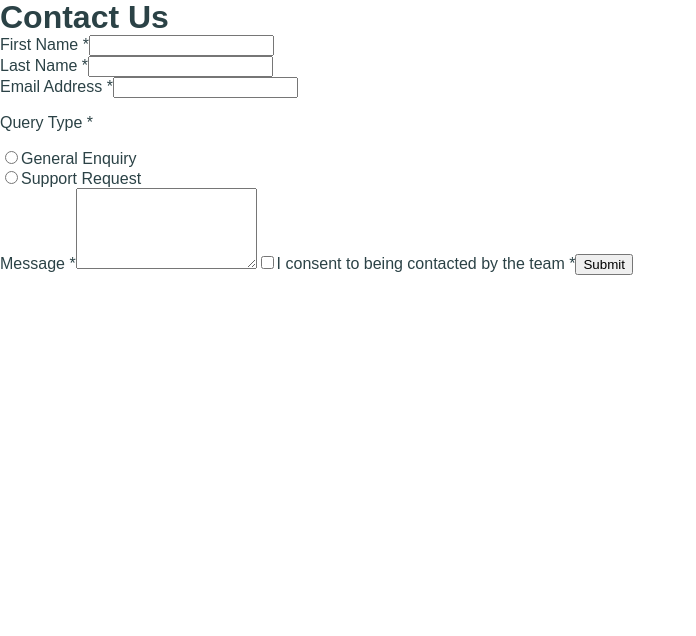
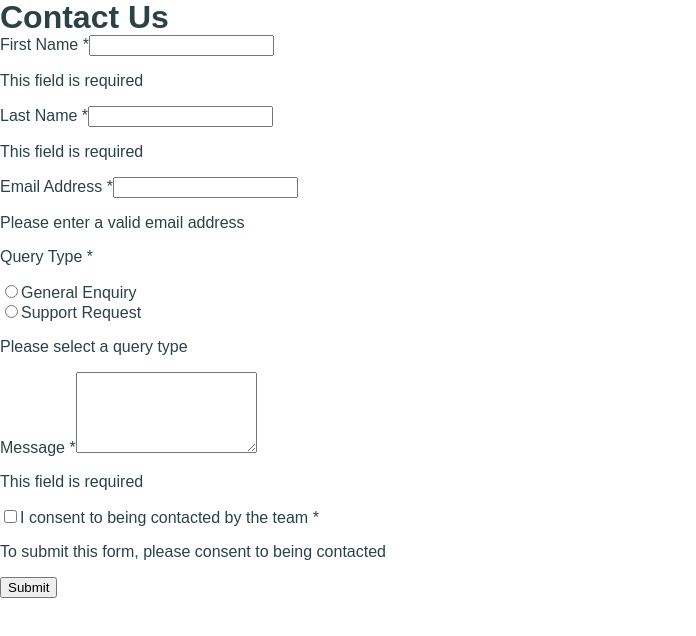
Before and after one commit to jpzs444/contact-form, a React (Vite) app: page / in a window 1280 px wide. Shown: the top 636 px of the page, without its empty margins (0-696 px from the left). Built offline with nearby package versions, Linux system fonts and the light colour scheme; a web font is replaced by a local one.

Commit message:
refactor: Improve structure of elements and use BEM convention

```diff
--- a/src/App.jsx
+++ b/src/App.jsx
@@ -1,49 +1,62 @@
 function App() {
   return(
     <div>
-      <h1>Contact Us</h1>
-      <form action="">
+      <form className="form" action="">
+        <h1 className="form__title">Contact Us</h1>
         {/* For name */}
-        <div>
-          <div>
-            <label htmlFor="first_name">First Name <span>*</span></label>
-            <input type="text" name="first_name" id="first_name" autoComplete="given-name" aria-autocomplete="both" required aria-required="true" aria-describedby="first_name-error" aria-invalid="true"/>
-            <p style={{ display: 'none' }} id="first_name-error" role="alert">This field is required</p>
+        <div className="name-wrapper">
+          <div className="field">
+            <label htmlFor="first_name">First Name <span className="asterisk">*</span></label>
+            <input type="text" className="field__string-input" name="first_name" id="first_name" autoComplete="given-name" aria-autocomplete="both" required aria-required="true" aria-describedby="first_name-error" aria-invalid="true"/>
+            <p className="field__error" id="first_name-error" role="alert">This field is required</p>
           </div>
-          <div>
-            <label htmlFor="last_name">Last Name <span>*</span></label>
-            <input type="text" name="last_name" id="last_name" autoComplete="family-name" aria-autocomplete="both" required aria-required="true" aria-describedby="last_name-error" aria-invalid="true"/>
-            <p style={{ display: 'none' }} id="last_name-error" role="alert">This field is required</p>
+          <div className="field">
+            <label htmlFor="last_name">Last Name <span className="asterisk">*</span></label>
+            <input type="text" className="field__string-input" name="last_name" id="last_name" autoComplete="family-name" aria-autocomplete="both" required aria-required="true" aria-describedby="last_name-error" aria-invalid="true"/>
+            <p className="field__error" id="last_name-error" role="alert">This field is required</p>
           </div>
         </div>
 
-        <label htmlFor="email">Email Address <span>*</span></label>
-        <input type="email" name="email" id="email" autoComplete="email" required aria-required="true" aria-describedby="email-error" aria-invalid="true"/>
-        <p style={{ display: 'none' }} id="email-error" role="alert">Please enter a valid email address</p>
+        {/* For email address */}
+        <div className="field">
+          <label htmlFor="email">Email Address <span className="asterisk">*</span></label>
+          <input type="email" className="field__string-input" name="email" id="email" autoComplete="email" required aria-required="true" aria-describedby="email-error" aria-invalid="true"/>
+          <p className="field__error" id="email-error" role="alert">Please enter a valid email address</p>
+        </div>
 
-        <p>Query Type <span>*</span></p>
         {/* For radio buttons */}
-        <div>
-          <div>
+        <div className="field">
+          <p className="query-field">Query Type <span className="asterisk">*</span></p>
+          <div className="radio-group">
+            <div className="radio-group__option">
               <input type="radio" name="query_type" id="general_enquiry" value="general_enquiry" required aria-required="true" aria-describedby="query_type-error" aria-invalid="true"/>
               <label htmlFor="general_enquiry">General Enquiry</label>
             </div>
-          <div>
+            <div className="radio-group__option">
               <input type="radio" name="query_type" id="support_request" value="support_request"/>
               <label htmlFor="support_request">Support Request</label>
             </div>
           </div>
-        <p style={{ display: 'none'}} id="query_type-error" role="alert">Please select a query type</p>
+          <p className="field__error" id="query_type-error" role="alert">Please select a query type</p>
+        </div>
 
-        <label htmlFor="message">Message <span>*</span></label>
-        <textarea rows={5} name="message" id="message" required aria-required="true" aria-describedby="message-error" aria-invalid="true"></textarea>
-        <p style={{ display: 'none' }} id="message-error" role="alert">This field is required</p>
+        {/* For message */}
+        <div className="field">
+          <label htmlFor="message">Message <span className="asterisk">*</span></label>
+          <textarea rows={5} className="field__string-input" name="message" id="message" required aria-required="true" aria-describedby="message-error" aria-invalid="true"></textarea>
+          <p className="field__error" id="message-error" role="alert">This field is required</p>
+        </div>
 
+        {/* For checkbox */}
+        <div className="field">
+          <div className="consent-field">
             <input type="checkbox" name="contact_consent" id="contact_consent" value="with_consent" required aria-required="true" aria-describedby="contact_consent-error" aria-invalid="true"/>
-        <label htmlFor="contact_consent">I consent to being contacted by the team <span>*</span></label>
-        <p style={{ display: 'none' }} id="contact_consent-error" role="alert">To submit this form, please consent to being contacted</p>
+            <label htmlFor="contact_consent">I consent to being contacted by the team <span className="asterisk">*</span></label>
+          </div>
+          <p className="field__error" id="contact_consent-error" role="alert">To submit this form, please consent to being contacted</p>
+        </div>
 
-        <input type="submit" value="Submit" />
+        <input type="submit" className="form__submit" value="Submit" />
       </form>
     </div>
   )
```
Lines whose indentation alone changed are shown as unchanged.
